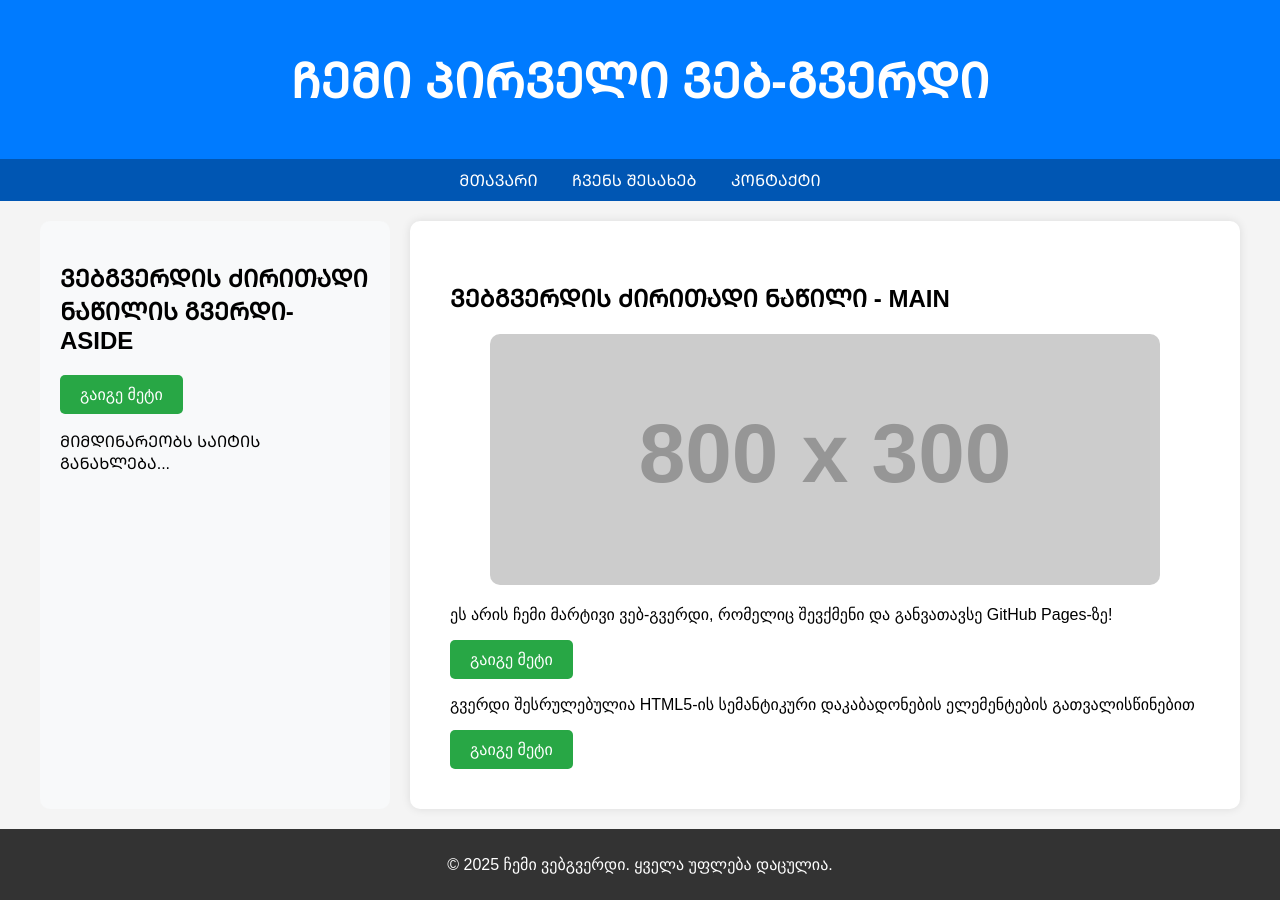
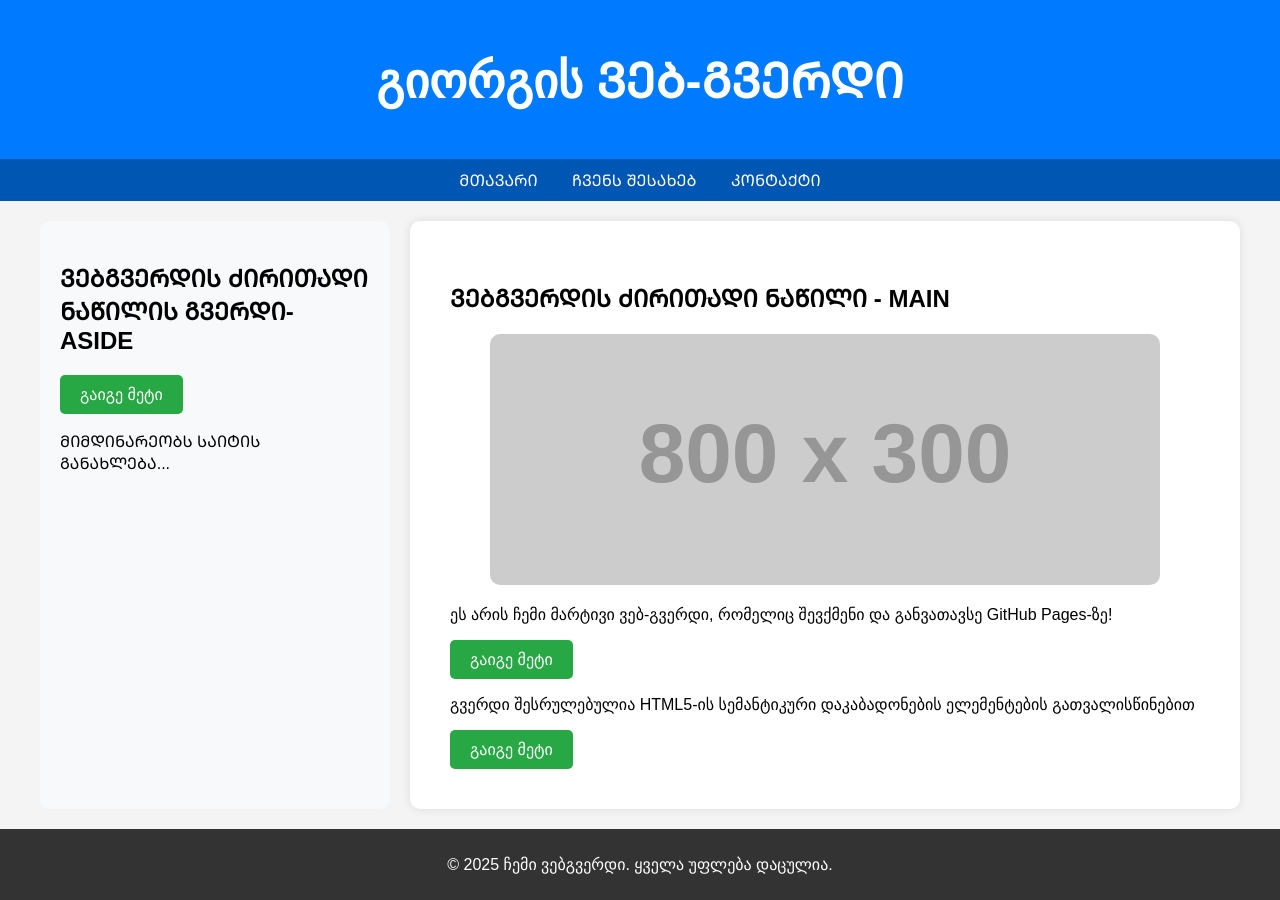
Before and after one commit to giorgi108/web, a plain HTML site: page index.html in a window 1280 px wide. Drawn offline with Linux system fonts and the light colour scheme; placeholder pictures from the web are drawn by us.

Commit message:
Update index.html

```diff
--- a/index.html
+++ b/index.html
@@ -103,7 +103,7 @@
 </head>
 <body>
     <header>
-        <h1>ᲩᲔᲛᲘ ᲞᲘᲠᲕᲔᲚᲘ ᲕᲔᲑ-ᲒᲕᲔᲠᲓᲘ</h1>
+        <h1>გიორგის ᲕᲔᲑ-ᲒᲕᲔᲠᲓᲘ</h1>
     </header>
     <nav>
         <a href="#">ᲛᲗᲐᲕᲐᲠᲘ</a>
```
